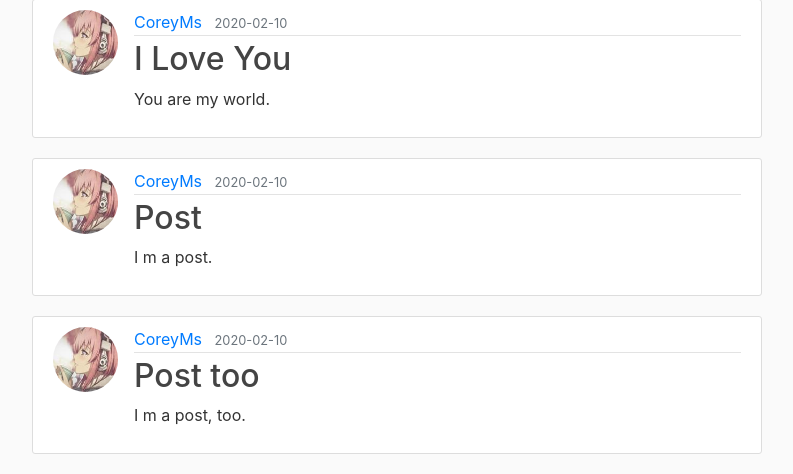
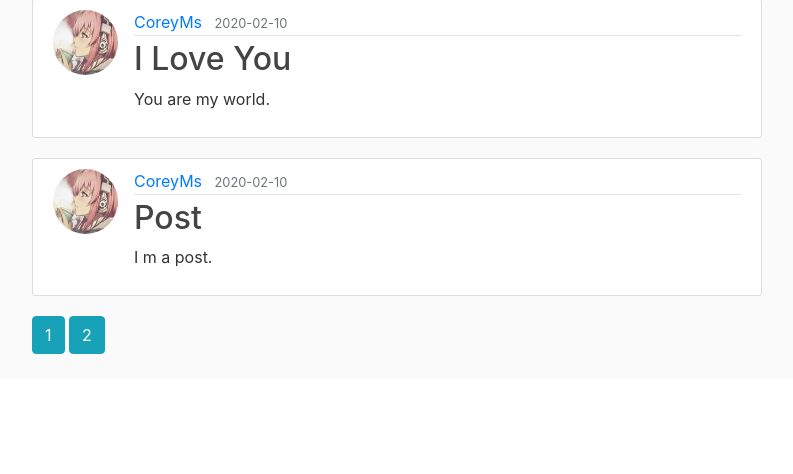
Before and after one commit to sakurafisch/code-sandbox, a Flask app: page / in a window 1280 px wide. Shown: the part 556-1030 px from the top of the page, without its empty margins (53-846 px from the left). After the commit the page ends 910 px from the top, so only its background shows below. Run offline with Flask 2, Linux system fonts and the light colour scheme; data comes from the database, SQL or seed files in the repository; both versions use the stored data as it was after the commit; some libraries are stand-ins or nearby versions.

Commit message:
添加分页功能

```diff
--- a/Python-sandbox/Flask_Blog/flaskblog/routes.py
+++ b/Python-sandbox/Flask_Blog/flaskblog/routes.py
@@ -10,7 +10,8 @@
 @app.route("/")
 @app.route("/home")
 def home():
-    posts = Post.query.all()
+    page = request.args.get('page', 1, type=int)
+    posts = Post.query.paginate(page=page, per_page=5)
     return render_template('home.html', posts=posts)
 
 @app.route("/about")
--- a/Python-sandbox/Flask_Blog/flaskblog/templates/home.html
+++ b/Python-sandbox/Flask_Blog/flaskblog/templates/home.html
@@ -1,6 +1,6 @@
 {% extends "layout.html" %}
 {% block content %}
-    {% for post in posts %}
+    {% for post in posts.items %}
         <article class="media content-section">
             <div><img class="rounded-circle article-img" src="{{ url_for('static', filename='profile_pics/' + post.author.image_file) }}"></div>
             <div class="media-body">
@@ -13,4 +13,15 @@
             </div>
         </article>
     {% endfor %}
+    {% for page_num in posts.iter_pages(left_edge=1, right_edge=1, left_current=1, right_current=2) %}
+        {% if page_num %}
+            {% if page_num %}
+                <a class="btn btn-info mb-4" href="{{ url_for('home', page=page_num) }}">{{ page_num }}</a>
+            {% else %}
+                <a class="btn btn-outline-info mb-4" href="{{ url_for('home', page=page_num) }}">{{ page_num }}</a>
+            {% endif %}
+        {% else %}
+            ...
+        {% endif %}
+    {% endfor %}
 {% endblock content %}
```
Also changed, not shown: Python-sandbox/Flask_Blog/flaskblog/site.db.
